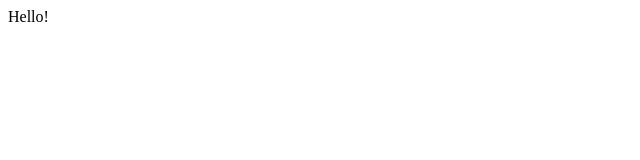
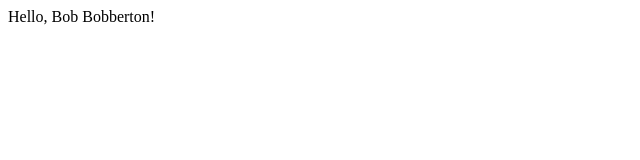
Before and after one commit to seven-hills-technology/react-tutorial, a React app: page / in a window 1280 px wide. Shown: the top 160 px of the page, without its empty margins (0-640 px from the left). Built offline with nearby package versions, Linux system fonts and the light colour scheme.

Commit message:
Add props

```diff
--- a/src/components/app.tsx
+++ b/src/components/app.tsx
@@ -1,11 +1,16 @@
 import React from "react";
 
-export const App = () => (
-    <p>Hello!</p>
+export interface AppProps {
+    firstName: string;
+    lastName: string;
+}
+
+export const App = (props: AppProps) => (
+    <p>Hello, {props.firstName} {props.lastName}!</p>
 );
 
-// export class App extends React.PureComponent {
+// export class App extends React.PureComponent<AppProps> {
 //     render() {
-//         return <p>Hello!</p>
+//         return <p>Hello, {this.props.firstName} {this.props.lastName}!</p>
 //     }
 // }
--- a/src/index.tsx
+++ b/src/index.tsx
@@ -3,6 +3,7 @@ import ReactDOM from 'react-dom'
 import { App } from "./components/app"
 
 ReactDOM.render(
-    <App />,
+    <App firstName={"Bob"}
+         lastName={"Bobberton"} />,
     document.getElementById('app-root')
 );
```
Also changed, not shown: 1 other file (tests, documents, lock files or other folders).
